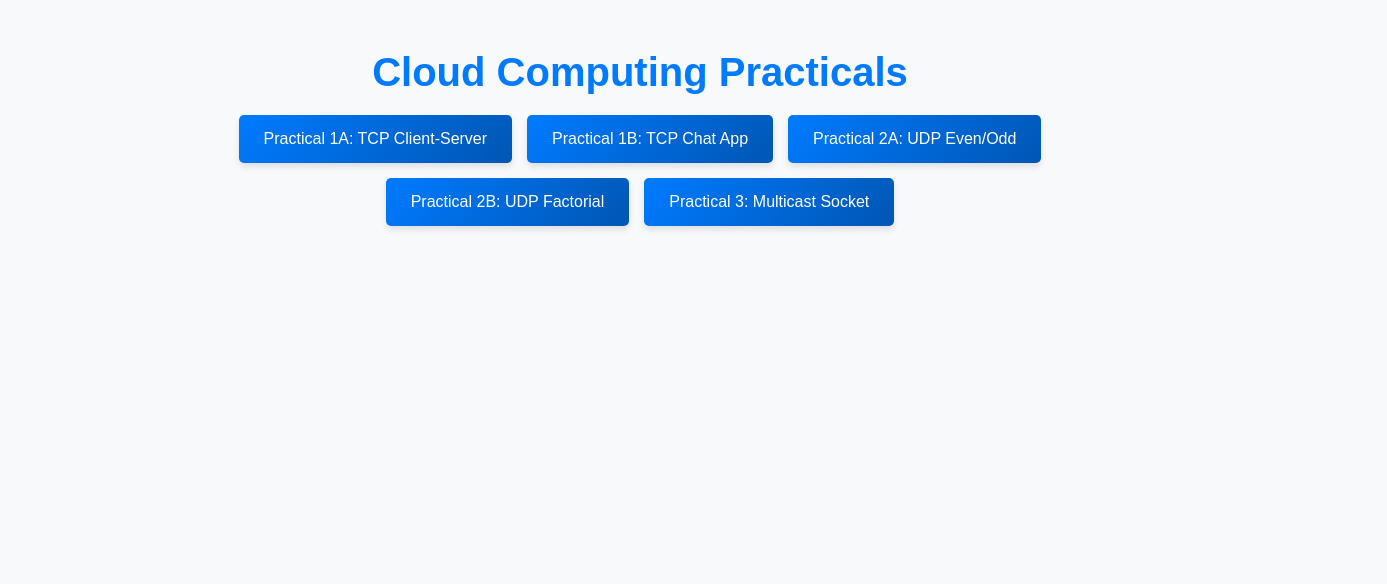
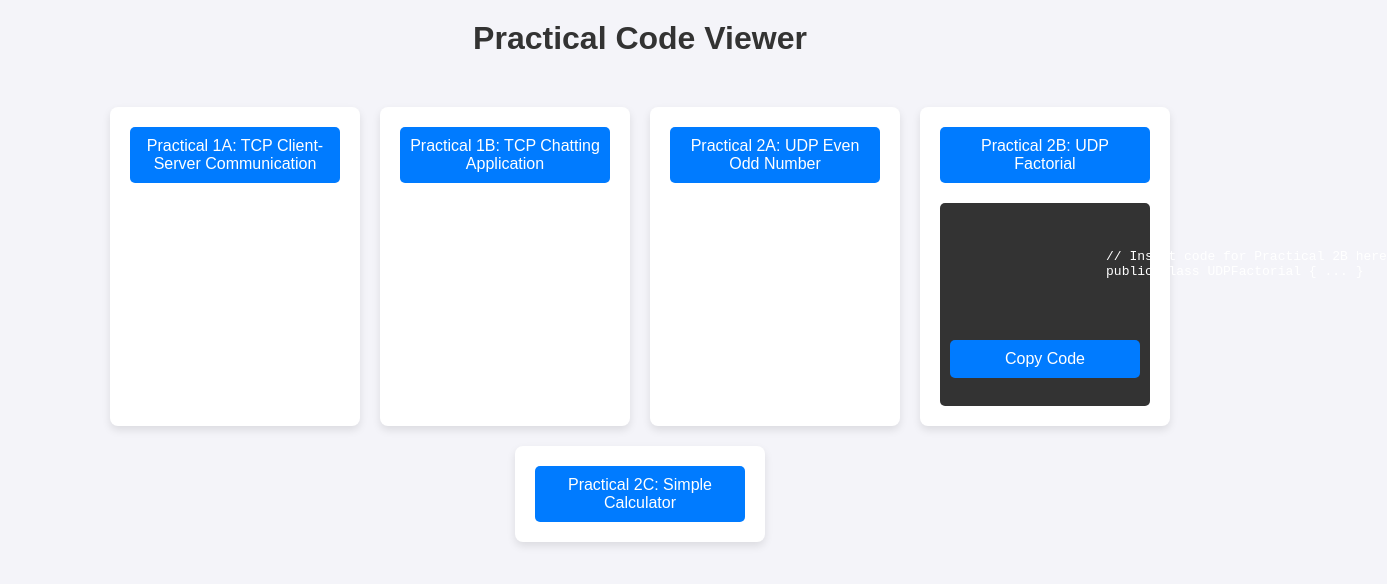
Before and after one commit to zaidshaikh4518/cc, a plain HTML site: page index.html in a window 1280 px wide. Both pictures are taken after a click on the button "Practical 2B: UDP Factorial". Shown: the whole page, 1387 px wide, since content can reach past the window. Drawn offline with Linux system fonts and the light colour scheme.

Commit message:
Update index.html

```diff
--- a/index.html
+++ b/index.html
@@ -3,107 +3,183 @@
 <head>
     <meta charset="UTF-8">
     <meta name="viewport" content="width=device-width, initial-scale=1.0">
-  <title>Practical Codes</title>
+    <title>Practical Code Viewer</title>
     <style>
-    /* General Styling */
+        /* Basic Reset */
+        * {
+            margin: 0;
+            padding: 0;
+            box-sizing: border-box;
+        }
+
         body {
             font-family: Arial, sans-serif;
-      margin: 0;
-      padding: 0;
-      background-color: #f8f9fa;
+            background-color: #f4f4f9;
+            padding: 20px;
+        }
+
+        h1 {
+            text-align: center;
+            margin-bottom: 40px;
             color: #333;
         }
 
         .container {
-      max-width: 900px;
-      margin: 50px auto;
-      text-align: center;
-    }
-
-    h1 {
-      font-size: 2.5rem;
-      margin-bottom: 20px;
-      color: #007BFF;
-    }
-
-    .button-container {
             display: flex;
             flex-wrap: wrap;
             justify-content: center;
-      gap: 15px;
         }
 
-    /* Buttons */
-    .practical-button {
-      padding: 15px 25px;
+        .card {
+            background-color: #fff;
+            margin: 10px;
+            padding: 20px;
+            border-radius: 8px;
+            box-shadow: 0 4px 8px rgba(0, 0, 0, 0.1);
+            width: 250px;
+            text-align: center;
+            transition: transform 0.3s ease, box-shadow 0.3s ease;
+        }
+
+        .card:hover {
+            transform: translateY(-5px);
+            box-shadow: 0 8px 16px rgba(0, 0, 0, 0.2);
+        }
+
+        .card button {
+            background-color: #007BFF;
+            color: #fff;
+            font-size: 16px;
+            padding: 10px;
+            width: 100%;
             border: none;
             border-radius: 5px;
-      background: linear-gradient(135deg, #007BFF, #0056b3);
-      color: #fff;
-      font-size: 1rem;
             cursor: pointer;
-      transition: all 0.3s ease;
-      box-shadow: 0 4px 6px rgba(0, 0, 0, 0.1);
+            transition: background-color 0.3s ease;
         }
 
-    .practical-button:hover {
-      transform: translateY(-3px);
-      background: linear-gradient(135deg, #0056b3, #004085);
+        .card button:hover {
+            background-color: #0056b3;
         }
 
-    .practical-button:active {
-      transform: translateY(2px);
+        .code-container {
+            margin-top: 20px;
+            padding: 10px;
+            background-color: #333;
+            color: #fff;
+            font-family: "Courier New", Courier, monospace;
+            white-space: pre-wrap;
+            word-wrap: break-word;
+            border-radius: 5px;
+            display: none;
+            width: 100%;
         }
 
-    .notification {
-      margin-top: 20px;
-      padding: 10px 20px;
-      background-color: #d4edda;
-      color: #155724;
-      border: 1px solid #c3e6cb;
+        .copy-btn {
+            background-color: #28a745;
+            color: #fff;
+            padding: 10px 15px;
+            margin-top: 10px;
+            cursor: pointer;
+            border: none;
             border-radius: 5px;
             display: none;
+        }
+
+        .copy-btn:hover {
+            background-color: #218838;
         }
     </style>
 </head>
 <body>
+
+    <h1>Practical Code Viewer</h1>
+
     <div class="container">
-    <h1>Cloud Computing Practicals</h1>
-    <div class="button-container">
-      <!-- Buttons for each practical -->
-      <button class="practical-button" onclick="copyCode('tcpServerClient')">Practical 1A: TCP Client-Server</button>
-      <button class="practical-button" onclick="copyCode('tcpChatApp')">Practical 1B: TCP Chat App</button>
-      <button class="practical-button" onclick="copyCode('udpEvenOdd')">Practical 2A: UDP Even/Odd</button>
-      <button class="practical-button" onclick="copyCode('udpFactorial')">Practical 2B: UDP Factorial</button>
-      <button class="practical-button" onclick="copyCode('multicast')">Practical 3: Multicast Socket</button>
-    </div>
-    <div class="notification" id="notification">
-      Code copied to clipboard!
+        <!-- Practical Buttons -->
+        <div class="card">
+            <button onclick="showCode('practical1A')">Practical 1A: TCP Client-Server Communication</button>
+            <div class="code-container" id="practical1A">
+                <pre>
+                    // Insert code for Practical 1A here
+                    public class TCPClientServer { ... }
+                </pre>
+                <button class="copy-btn" onclick="copyCode('practical1A')">Copy Code</button>
             </div>
         </div>
 
+        <div class="card">
+            <button onclick="showCode('practical1B')">Practical 1B: TCP Chatting Application</button>
+            <div class="code-container" id="practical1B">
+                <pre>
+                    // Insert code for Practical 1B here
+                    public class TCPChatServer { ... }
+                </pre>
+                <button class="copy-btn" onclick="copyCode('practical1B')">Copy Code</button>
+            </div>
+        </div>
+
+        <div class="card">
+            <button onclick="showCode('practical2A')">Practical 2A: UDP Even Odd Number</button>
+            <div class="code-container" id="practical2A">
+                <pre>
+                    // Insert code for Practical 2A here
+                    public class UDPEvenOdd { ... }
+                </pre>
+                <button class="copy-btn" onclick="copyCode('practical2A')">Copy Code</button>
+            </div>
+        </div>
+
+        <div class="card">
+            <button onclick="showCode('practical2B')">Practical 2B: UDP Factorial</button>
+            <div class="code-container" id="practical2B">
+                <pre>
+                    // Insert code for Practical 2B here
+                    public class UDPFactorial { ... }
+                </pre>
+                <button class="copy-btn" onclick="copyCode('practical2B')">Copy Code</button>
+            </div>
+        </div>
+
+        <div class="card">
+            <button onclick="showCode('practical2C')">Practical 2C: Simple Calculator</button>
+            <div class="code-container" id="practical2C">
+                <pre>
+                    // Insert code for Practical 2C here
+                    public class SimpleCalculator { ... }
+                </pre>
+                <button class="copy-btn" onclick="copyCode('practical2C')">Copy Code</button>
+            </div>
+        </div>
+
+        <!-- Add more buttons as needed for additional practicals -->
+    </div>
+
     <script>
-    // JavaScript to copy code snippets
-    const codeSnippets = {
-      tcpServerClient: `import java.net.*;\nimport java.io.*;\n\n// TCP Server\npublic class TCPServer { /* Code here */ }\n\n// TCP Client\npublic class TCPClient { /* Code here */ }`,
-      tcpChatApp: `import java.net.*;\nimport java.io.*;\n\n// Chat Server\npublic class ChatServer { /* Code here */ }\n\n// Chat Client\npublic class ChatClient { /* Code here */ }`,
-      udpEvenOdd: `import java.net.*;\n\n// UDP Server\npublic class UDPServer { /* Code here */ }\n\n// UDP Client\npublic class UDPClient { /* Code here */ }`,
-      udpFactorial: `import java.net.*;\n\n// Factorial UDP Server\npublic class UDPFactorialServer { /* Code here */ }\n\n// Factorial UDP Client\npublic class UDPFactorialClient { /* Code here */ }`,
-      multicast: `import java.net.*;\n\n// Multicast Server\npublic class MulticastServer { /* Code here */ }\n\n// Multicast Client\npublic class MulticastClient { /* Code here */ }`
-    };
+        function showCode(practicalId) {
+            // Hide all other code blocks
+            let allCodes = document.querySelectorAll('.code-container');
+            allCodes.forEach(code => code.style.display = 'none');
 
-    function copyCode(practicalKey) {
-      // Copy the code snippet to clipboard
-      const code = codeSnippets[practicalKey];
-      navigator.clipboard.writeText(code).then(() => {
-        // Show notification
-        const notification = document.getElementById("notification");
-        notification.style.display = "block";
-        setTimeout(() => {
-          notification.style.display = "none";
-        }, 2000);
+            // Show the selected code block
+            let codeBlock = document.getElementById(practicalId);
+            codeBlock.style.display = 'block';
+
+            // Show the copy button
+            let copyButton = codeBlock.querySelector('.copy-btn');
+            copyButton.style.display = 'inline-block';
+        }
+
+        function copyCode(practicalId) {
+            let codeBlock = document.getElementById(practicalId).querySelector('pre');
+            let textToCopy = codeBlock.innerText;
+            navigator.clipboard.writeText(textToCopy).then(() => {
+                alert("Code copied to clipboard!");
+            }, () => {
+                alert("Failed to copy code.");
             });
         }
     </script>
+
 </body>
 </html>
```
Lines whose indentation alone changed are shown as unchanged.
